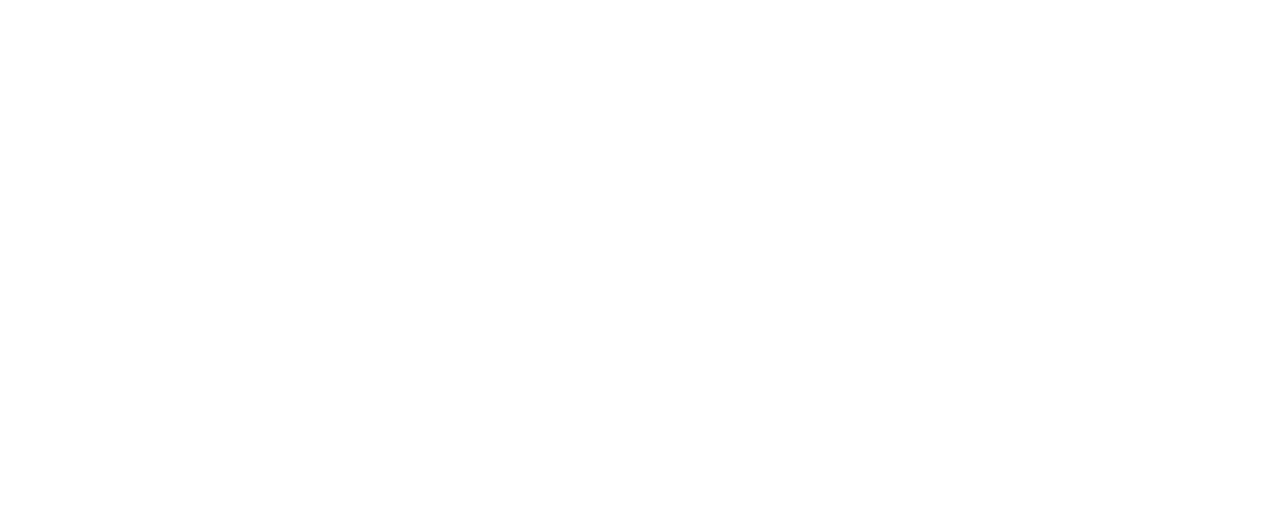
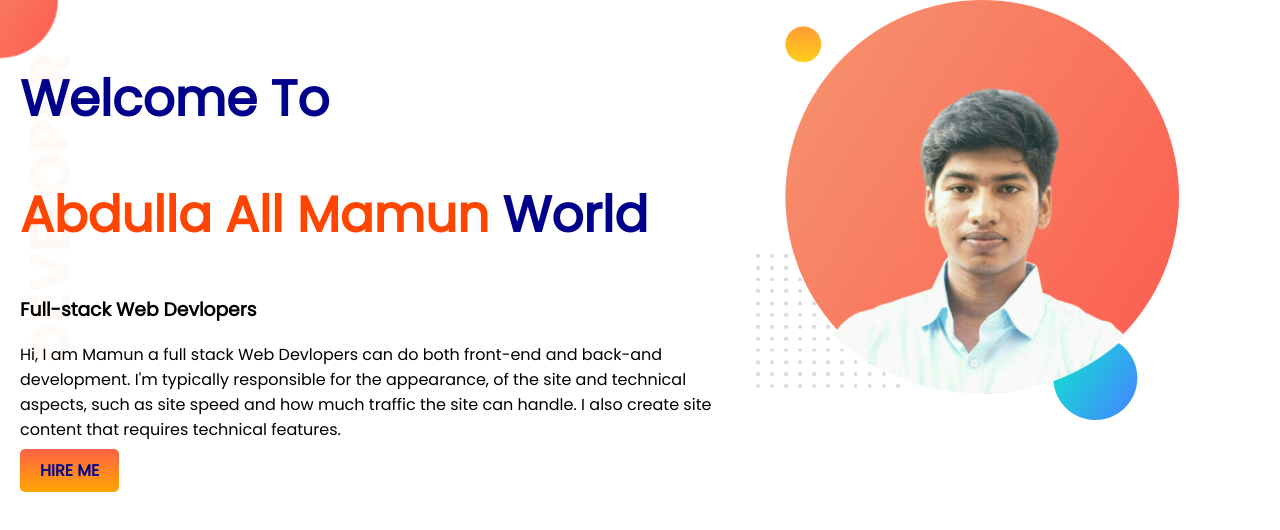
Before and after one commit to mamunmilon/developer-portfolio, a plain HTML site: page index.html in a window 1280 px wide. Drawn offline with Linux system fonts and the light colour scheme.

Commit message:
add something

```diff
--- a/index.html
+++ b/index.html
@@ -1,13 +1,33 @@
 <!DOCTYPE html>
 <html lang="en">
+
 <head>
     <meta charset="UTF-8">
     <meta http-equiv="X-UA-Compatible" content="IE=edge">
     <meta name="viewport" content="width=device-width, initial-scale=1.0">
     <title>Abdulla All Mamun Portfolio</title>
+    <link rel="preconnect" href="https://fonts.googleapis.com">
+    <link rel="preconnect" href="https://fonts.gstatic.com" crossorigin>
+    <link href="https://fonts.googleapis.com/css2?family=Poppins&display=swap" rel="stylesheet">
     <link rel="stylesheet" href="style.css">
 </head>
+
 <body>
+    <section class="banner">
+        <div class="half-long">
+            <h1>Welcome To</h1>
+            <h1><span class="orange-color">Abdulla All Mamun</span> World</h1>
+            <h3>Full-stack Web Devlopers</h3>
+            <p>Hi, I am Mamun a full stack Web Devlopers can do both front-end and back-and development. I'm typically
+                responsible for the appearance, of the site and technical aspects, such as site speed and how much
+                traffic the site can handle. I also create site content that requires technical features.</p>
+
+            <a class="link-button" target="blank" href="www.linkedin.com/in/abdulla-all-mamun">HIRE ME</a>
+        </div>
+        <div class="half-width"><img src="image/my-bg.png" alt="Abdulla All Mamun a Full-stack Web Devlopers"></div>
+
+    </section>
 
 </body>
+
 </html>
--- a/style.css
+++ b/style.css
@@ -0,0 +1,45 @@
+body{
+    font-family: 'Poppins', sans-serif;
+    margin: 0;
+    padding: 0;
+}
+
+h1{
+    font-size: 50px;
+    color: darkblue;
+}
+.orange-color{
+    color: orangered;
+}
+section{
+    display: flex;
+}
+.half-width{
+    width: 60%;
+    padding-left: 5px;
+
+
+}
+.half-long{
+    width:80%;
+    padding: 20px;
+
+}
+
+.half-width img{
+    width:80%;
+    padding-left: 5px;
+}
+.link-button{
+    text-decoration: none;
+   background-image: linear-gradient(tomato, orange);
+   padding: 10px 20px;
+   border-radius: 5px;
+   color: darkblue;
+   font-weight: 700;
+
+}
+.banner{
+    background-image: url(images/top-banner.png);
+    background-repeat: no-repeat;
+}
```
Also changed, not shown: image/my-bg.png (added), images/dream-bg.png (added), images/exp-bg.png (added), images/jhankar.png (added), images/jhankar2.png (added), images/my-bg.png (added), images/my-bg2.png (added), images/top-banner.png (added), 7 other files.
